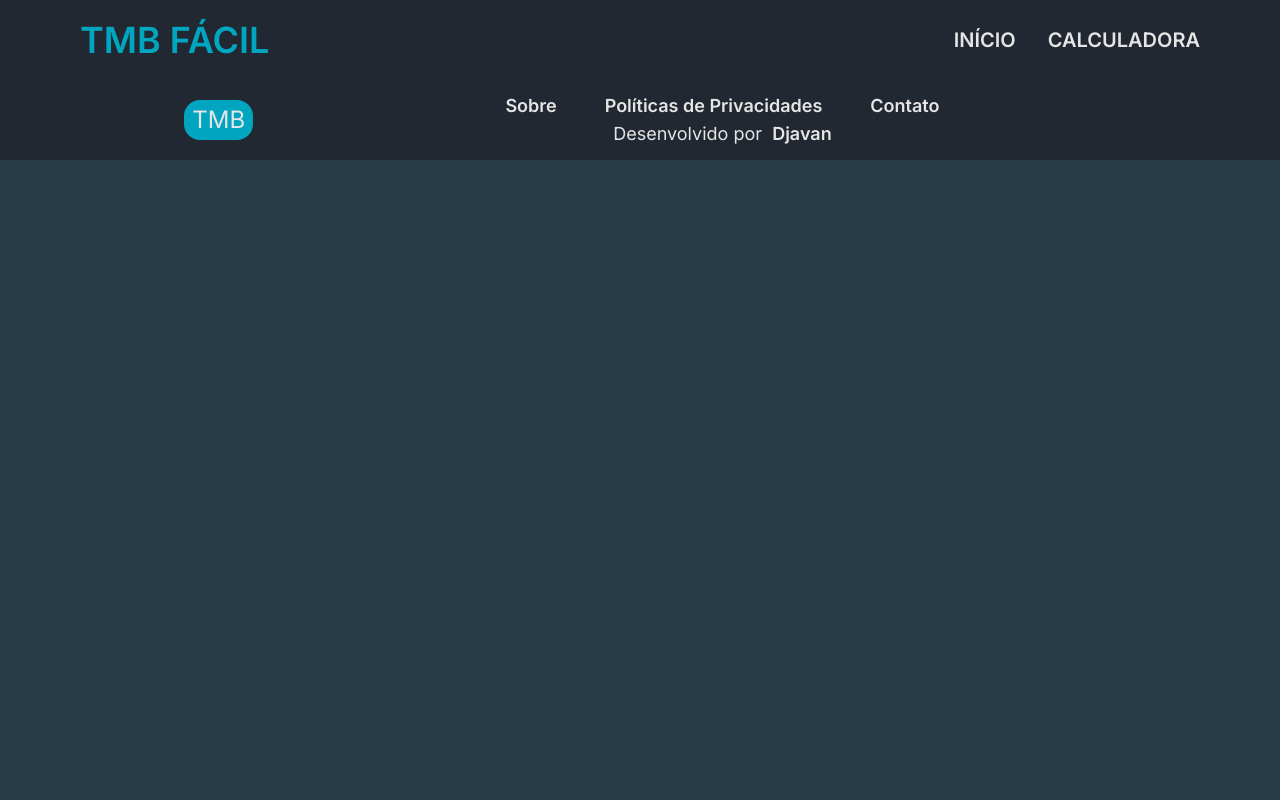
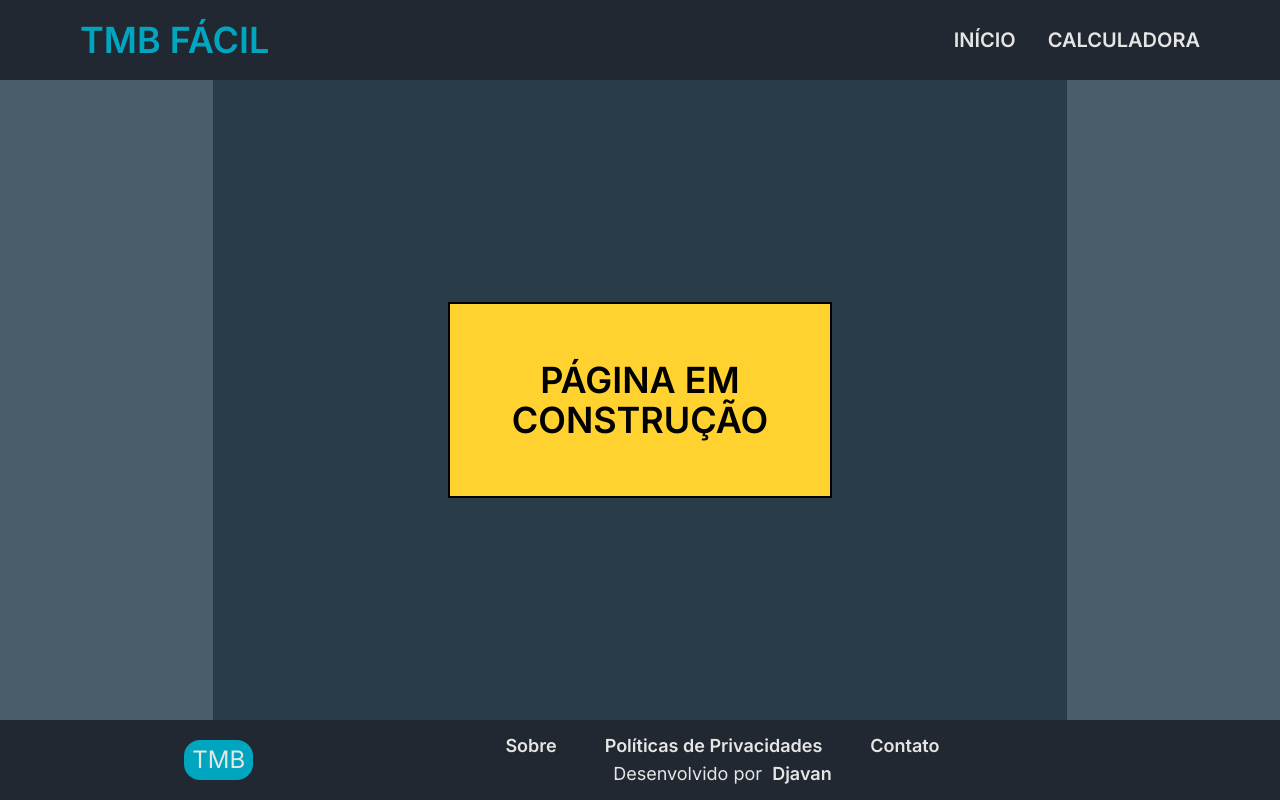
Before and after one commit to DeJotaJ/TMB-Facil, a React (Vite) app: page /macronutrientes in a window 1280 px wide. Built offline with nearby package versions, Linux system fonts and the light colour scheme.

Commit message:
Corrigindo bug e add rota da página macronutrientes

```diff
--- a/src/App.jsx
+++ b/src/App.jsx
@@ -5,6 +5,7 @@ import Page from './components/CalcTMB'
 import Home from './pages/home'
 import Sobre from './pages/sobre'
 import PoliPriv from './pages/politicaPrivacidade'
+import Macros from './pages/macronutrientes'
 import { Route, Routes } from 'react-router'
 
 function App() {
@@ -17,6 +18,7 @@ function App() {
         <Route path="/calculadora" element={<Page/>}/>
         <Route path="/sobre" element={<Sobre/>}/>
         <Route path="/politicadeprivacidade" element={<PoliPriv/>}/>
+        <Route path="/macronutrientes" element={<Macros/>}/>
       </Routes>
       <Footer/>
     </>
--- a/src/components/header.jsx
+++ b/src/components/header.jsx
@@ -39,18 +39,18 @@ export default function Header(){
                 </span>
             </div>
             <nav className={`
-                absolute z-10 top-[5vh] right-0 w-1/2 min-h-[100dvh] bg-[#E5E5E5]
-                flex flex-col gap-0 border-l-2 border-[#C5C5C5]
+                absolute z-10 top-[4.8vh] right-0 w-1/2 min-h-[100vh] bg-[#4a5d6a]
+                flex flex-col gap-0 border-l-2 border-[#283B48]
                 transition-all duration-75
                 md:hidden
                 ${menuOpen ? 'translate-x-[0%]' : 'translate-x-[100%]'}
             `}>
-                <span className='w-full px-4 py-1 border-b-2 border-[#222831]/20 text-[#222831]'>
+                <span className='w-full px-4 py-0.5 border-b-2 border-[#D8D7BE]/20 text-[#D8D7BE]'>
                     <a href="/">
                         INÍCIO
                     </a>
                 </span>
-                <span className='w-full px-4 py-1 border-b-2 border-[#222831]/20 text-[#222831]'>
+                <span className='w-full px-4 py-1 border-b-2 border-[#D8D7BE]/20 text-[#D8D7BE]'>
                     <a href="/calculadora">
                         CALCULADORA
                     </a>
@@ -62,7 +62,7 @@ export default function Header(){
                         absolute z-10 top-[5vh] left-0 w-1/2 min-h-[100dvh] bg-[#121212]
                         duration-75
                         md:hidden
-                        ${menuOpen ? 'opacity-50' : 'opacity-0'}
+                        ${menuOpen ? 'opacity-50' : 'opacity-0 hidden'}
                 `}
                 onClick={() => setMenuOpen(!menuOpen)}>
 
--- a/src/pages/home.jsx
+++ b/src/pages/home.jsx
@@ -6,12 +6,12 @@ export default function Home(){
             <main className="relative w-full min-h-[50vh] md:min-h-[90vh] bg-[url('/prato01.jpg')]  md:bg-right bg-contain bg-top md:bg-contain  bg-no-repeat flex">
                 <div className="
                         w-full min-h-full py-4 md:p-0 md:m-0 bg-linear-to-t from-[#E5E5E5] from-45% to-transparent to-75%
-                        flex flex-col justify-end gap-4
-                        md:relative md:justify-center md:gap-8 md:bg-linear-to-r md:from-45%
+                        flex flex-col justify-end items-center gap-4
+                        md:relative md:justify-center md:items-start md:gap-8 md:bg-linear-to-r md:from-45%
                 ">
                     <span className="
-                        w-full px-4 text-3xl text-[#222831] font-bold
-                        md:w-1/2 md:pl-8 md:pr-24 md:text-5xl
+                        w-full px-4 text-2xl text-[#222831] font-semibold flex justify-center text-center
+                        md:w-1/2 md:pl-8 md:pr-24 md:text-5xl md:font-bold md:flex md:justify-start md:text-left
 
                     ">
                         Alimentação inteligente e acessível.
@@ -20,7 +20,9 @@ export default function Home(){
                         href="/calculadora"
                         className="md:w-1/2 h-fit py-4"
                     >
-                        <span className="mx-8 px-4 py-2  border-transparent rounded-xl uppercase text-[#E5E5E5] font-semibold bg-[#222831]">
+                        <span className="mx-4 px-2 py-1 border-transparent rounded-xl uppercase text-[#E5E5E5] font-semibold bg-[#222831]
+                                         md:mx-8 md:px-4 md:py-2
+                        ">
                             Calcule sua TMB e comece agora!
                         </span>
                     </a>
@@ -101,7 +103,7 @@ export default function Home(){
                         <br/>
                         Conhecer e equilibrar esses nutrientes na alimentação é o que torna sua dieta mais eficaz.Com eles, é possível escanear alimentos, salvar receitas e montar seu próprio diário alimentar.
                         <br/><br/>
-                        <span href="/#" title="Página em construção" className="font-semibold underline hover:cursor-pointer text-[#63b5c2]">Entenda os macronutrientes em detalhes</span>
+                        <span href="/macronutrientes" title="Página em construção" className="font-semibold underline hover:cursor-pointer text-[#63b5c2]">Entenda os macronutrientes em detalhes</span>
                     </p>
 
                     <span className="w-full text-xl md:text-2xl font-semibold font-sans mb:0.5 md:mb-1"> Como funciona o emagrecimento? </span>
--- /dev/null
+++ b/src/pages/macronutrientes.jsx
@@ -0,0 +1,17 @@
+export default function Macronutrientes(){
+    return(
+        <>
+            <div className="relative w-full md:min-h-[80dvh] flex justify-center  bg-[#4a5d6a] text-white">
+                    <article className="
+                            w-full  text-sm  flex flex-col items-center gap-0 py-4 px-8  bg-[#283B48]
+                            md:w-2/3 md:text-base md:px-12 md:py-8 justify-center
+                    ">
+                        <h1 className="text-4xl font-black hidden">Macronutrientes</h1>
+                        <div className="w-96 border-2 py-14 bg-amber-300 text-black text-4xl font-bold text-center text-wrap">
+                            PÁGINA EM CONSTRUÇÃO
+                        </div>
+                    </article>
+            </div>
+        </>
+    )
+}
```
Also changed, not shown: notes.txt.
